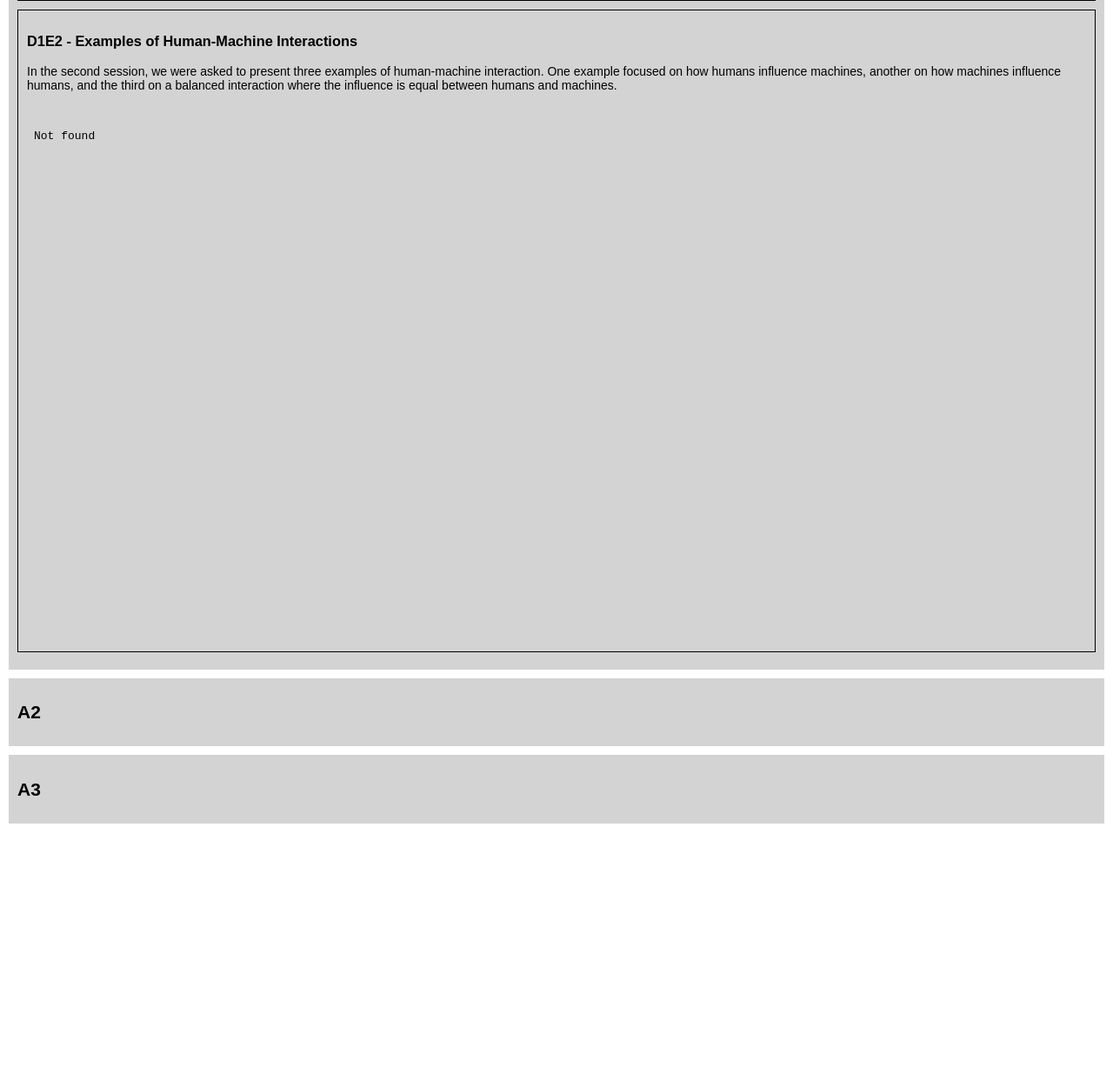
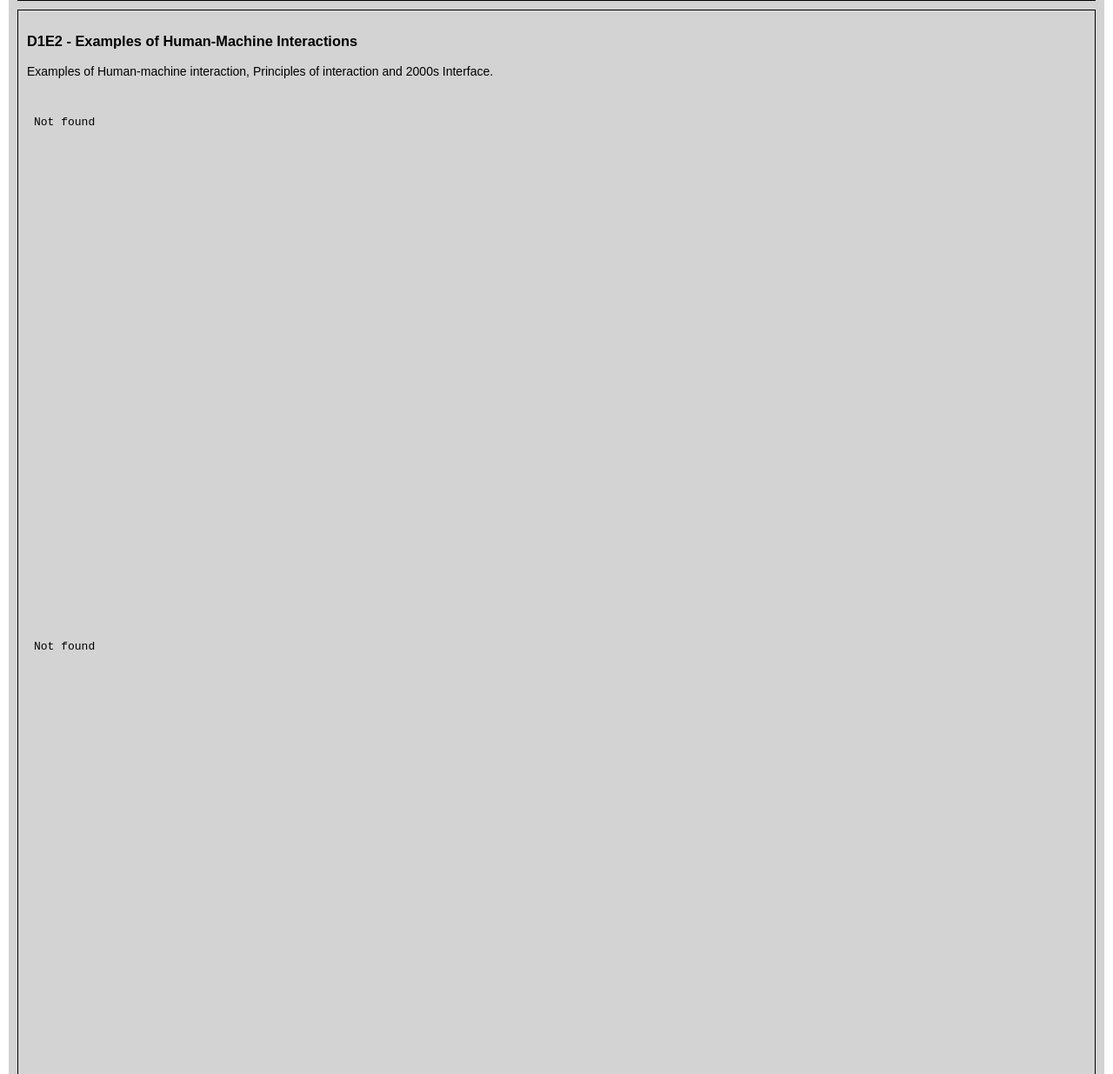
Before and after one commit to arushisinghs/interactiondesign.io, a plain HTML site: page index.html in a window 1280 px wide. Shown: the part 1645-2880 px from the top of the page at 87% size. Before the commit the page ends 2592 px from the top, so only its background shows below. Drawn offline with Linux system fonts and the light colour scheme.

Commit message:
Update index.html

```diff
--- a/index.html
+++ b/index.html
@@ -78,12 +78,14 @@
 
         <div class="assignment-block" id="D1E2">
             <h3>D1E2 - Examples of Human-Machine Interactions</h3>
-            <p>In the second session, we were asked to present three examples of human-machine interaction. One example focused on how humans influence machines, another on how machines influence humans, and the third on a balanced interaction where the influence is equal between humans and machines.</p>
+         <p>Examples of Human-machine interaction, Principles of interaction and 2000s Interface.</p>
             <div class="media">
                 <!-- Insert your assignment content inside this block either as images using the img tag or embedding a PDF using iframe tag -->
 
                 <!-- or --> <br>
                 <iframe class="pdf" src="HMI.pdf"></iframe>
+		    <iframe class="pdf" src="PRINCIPLES OF INTERACTION.pdf"></iframe>
+                <iframe class="pdf" src="2000s INTERFACES.pdf"></iframe>
             </div>
         </div>
 
@@ -94,7 +96,7 @@
     <!-- Assignment section for A2 -->
     <section class="assignment" id="A2">
         <h2>A2</h2>
-
+<iframe class="pdf" src="STREAMING CINEMA.pdf"></iframe>
     </section>
 
     <!-- Assignment section for A3 -->
```
